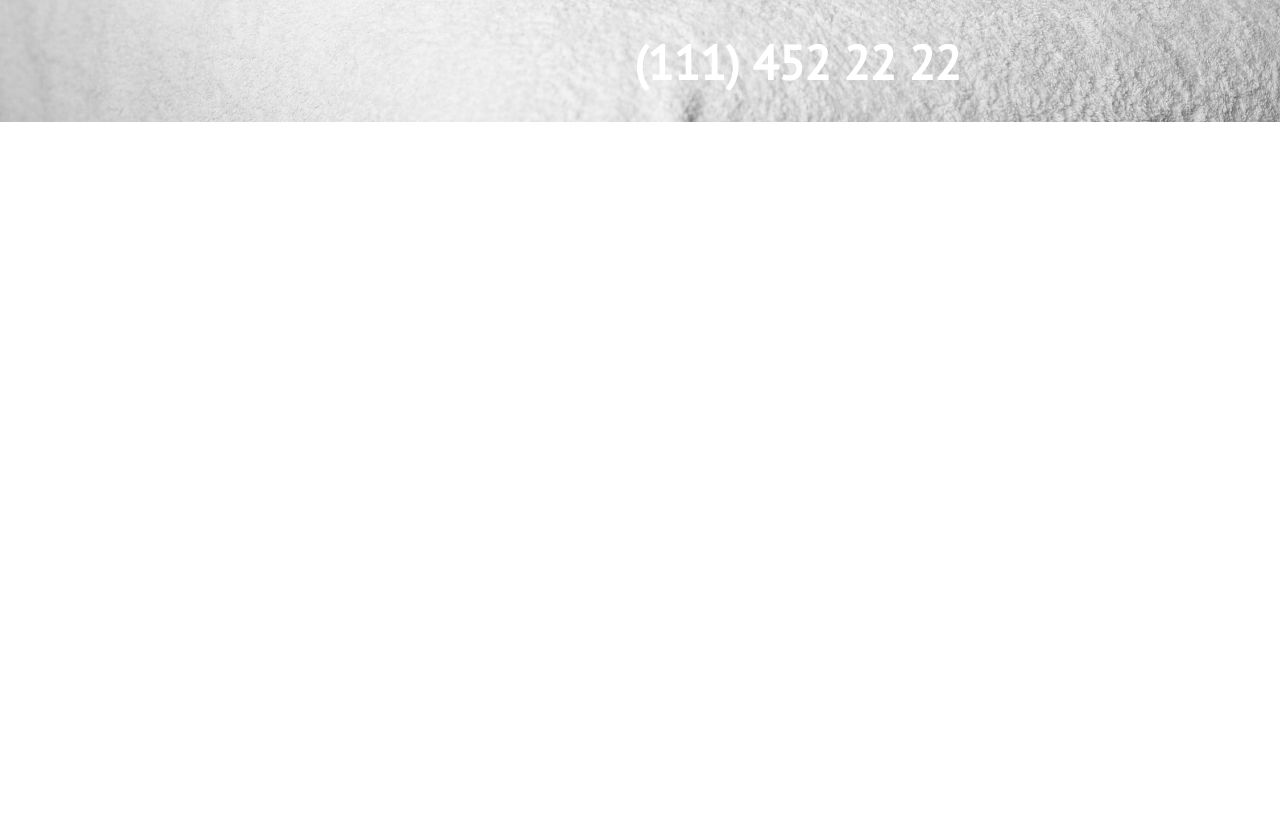
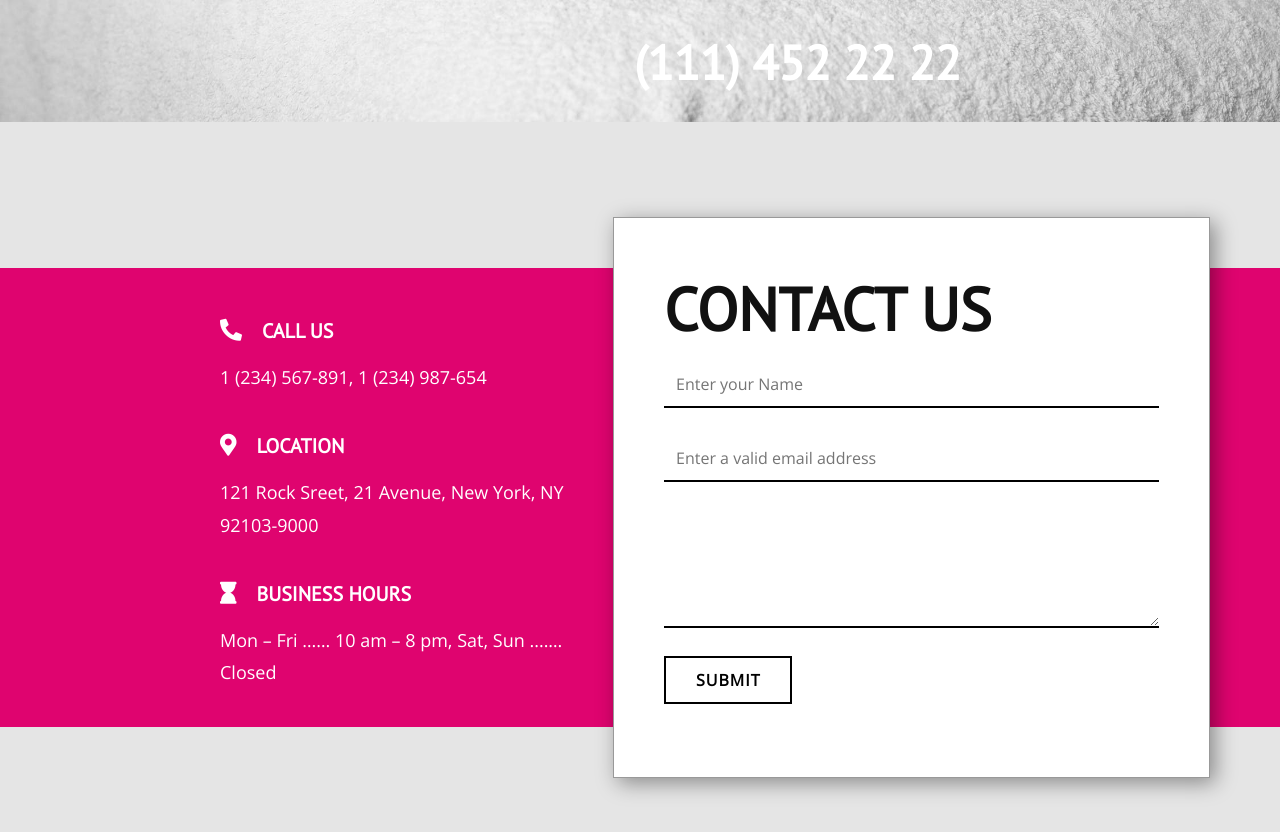
Before and after one commit to bongudth/myself-pets-stories, a Vue app: page / in a window 1280 px wide. Shown: the part 5420-6252 px from the top of the page. Before the commit the page ends 5542 px from the top, so only its background shows below. Built offline with nearby package versions, Linux system fonts and the light colour scheme.

Commit message:
:hammer: update contactus

```diff
--- a/src/App.vue
+++ b/src/App.vue
@@ -7,6 +7,7 @@
     <PetFood />
     <DogCare />
     <SweetHeart />
+    <ContactUs />
   </div>
 </template>
 
@@ -18,6 +19,7 @@ import DogTraining from "./components/DogTraining.vue";
 import PetFood from "./components/PetFood.vue";
 import DogCare from "./components/DogCare.vue";
 import SweetHeart from "./components/SweetHeart.vue";
+import ContactUs from "./components/ContactUs.vue";
 
 export default {
   name: "App",
@@ -29,6 +31,7 @@ export default {
     PetFood,
     DogCare,
     SweetHeart,
+    ContactUs,
   },
 };
 </script>
--- /dev/null
+++ b/src/components/ContactUs.vue
@@ -0,0 +1,150 @@
+<template>
+  <div id="contact-us">
+    <div class="background-gray">
+      <div class="background-pink">
+        <div class="info">
+          <div class="block">
+            <div class="title">
+              <i class="fas fa-phone-alt"></i>
+              <h5>Call Us</h5>
+            </div>
+            <p>1 (234) 567-891, 1 (234) 987-654</p>
+          </div>
+          <div class="block">
+            <div class="title">
+              <i class="fas fa-map-marker-alt"></i>
+              <h5>Location</h5>
+            </div>
+            <p>121 Rock Sreet, 21 Avenue, New York, NY 92103-9000</p>
+          </div>
+          <div class="block">
+            <div class="title">
+              <i class="fas fa-hourglass"></i>
+              <h5>Business Hours</h5>
+            </div>
+            <p>Mon – Fri …… 10 am – 8 pm, Sat, Sun ....… Closed</p>
+          </div>
+        </div>
+        <div class="background-white">
+          <h2>Contact Us</h2>
+          <div class="form">
+            <input type="text" placeholder="Enter your Name" />
+            <input type="email" placeholder="Enter a valid email address" />
+            <textarea name="message" id="message" cols="50" rows="4"></textarea>
+            <input type="submit" />
+          </div>
+        </div>
+      </div>
+    </div>
+  </div>
+</template>
+
+<script>
+export default {
+  name: "ContactUs",
+};
+</script>
+
+<style lang="scss" scoped>
+#contact-us {
+  .background-gray {
+    background-color: #e5e5e5;
+    height: 751px;
+    display: flex;
+    align-items: center;
+
+    .background-pink {
+      background-color: #df046f;
+      height: 459px;
+      width: 100%;
+      display: flex;
+      align-items: center;
+
+      .info {
+        height: 387px;
+        width: 409px;
+        color: #fff;
+        margin: 100px auto 100px 190px;
+
+        .block {
+          padding: 15px 30px 10px;
+
+          .title {
+            display: flex;
+
+            i {
+              font-size: 22px;
+            }
+
+            h5 {
+              font-family: "PT Sans", sans-serif;
+              font-size: 1.25rem;
+              font-weight: 700;
+              line-height: 1.2;
+              text-transform: uppercase;
+              margin-left: 20px;
+            }
+          }
+
+          p {
+            font-size: 1.125rem;
+            font-weight: 400;
+            line-height: 1.8;
+            margin-top: 10px;
+          }
+        }
+      }
+
+      .background-white {
+        background-color: #fff;
+        color: #111111;
+        height: 561px;
+        width: 597px;
+        border: 1px solid #999999;
+        box-shadow: 5px 5px 20px 0 rgba(0, 0, 0, 0.4);
+        margin: 0 calc(((100% - 1140px) / 2)) 0 auto;
+        padding: 30px 50px;
+
+        h2 {
+          font-family: "PT Sans", sans-serif;
+          font-size: 3.75rem;
+          font-weight: 700;
+          line-height: 1.1;
+          text-transform: uppercase;
+          margin: 28px 0 0 0;
+        }
+
+        .form {
+          display: flex;
+          flex-direction: column;
+          margin-top: 20px;
+
+          input,
+          textarea {
+            border: none;
+            border-bottom: 2px solid #000;
+            padding: 10px 12px;
+            margin-bottom: 28px;
+          }
+
+          input[type="submit"] {
+            background-color: #fff;
+            color: #000;
+            font-weight: 700;
+            text-transform: uppercase;
+            letter-spacing: 1px;
+            width: fit-content;
+            border: 2px solid #000;
+            padding: 10px 30px;
+
+            &:hover {
+              background-color: #000;
+              color: #fff;
+            }
+          }
+        }
+      }
+    }
+  }
+}
+</style>
```
